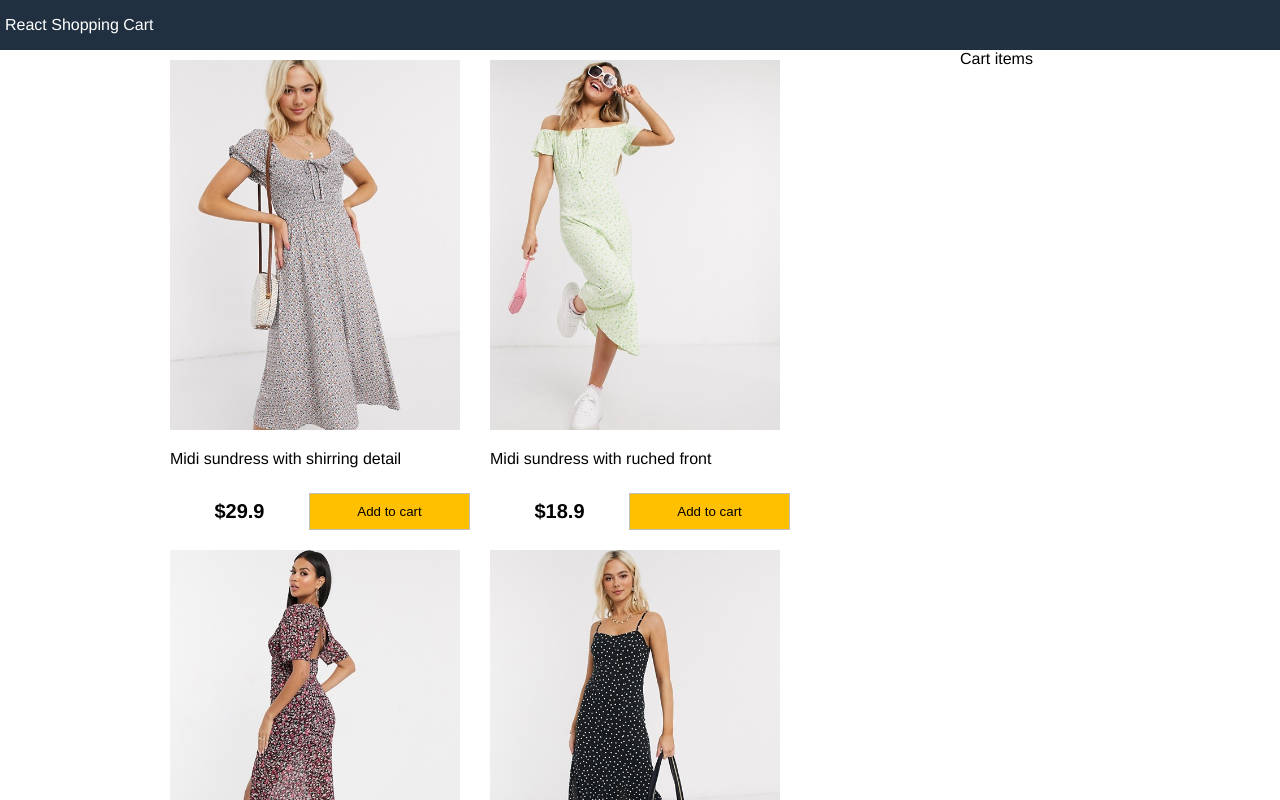
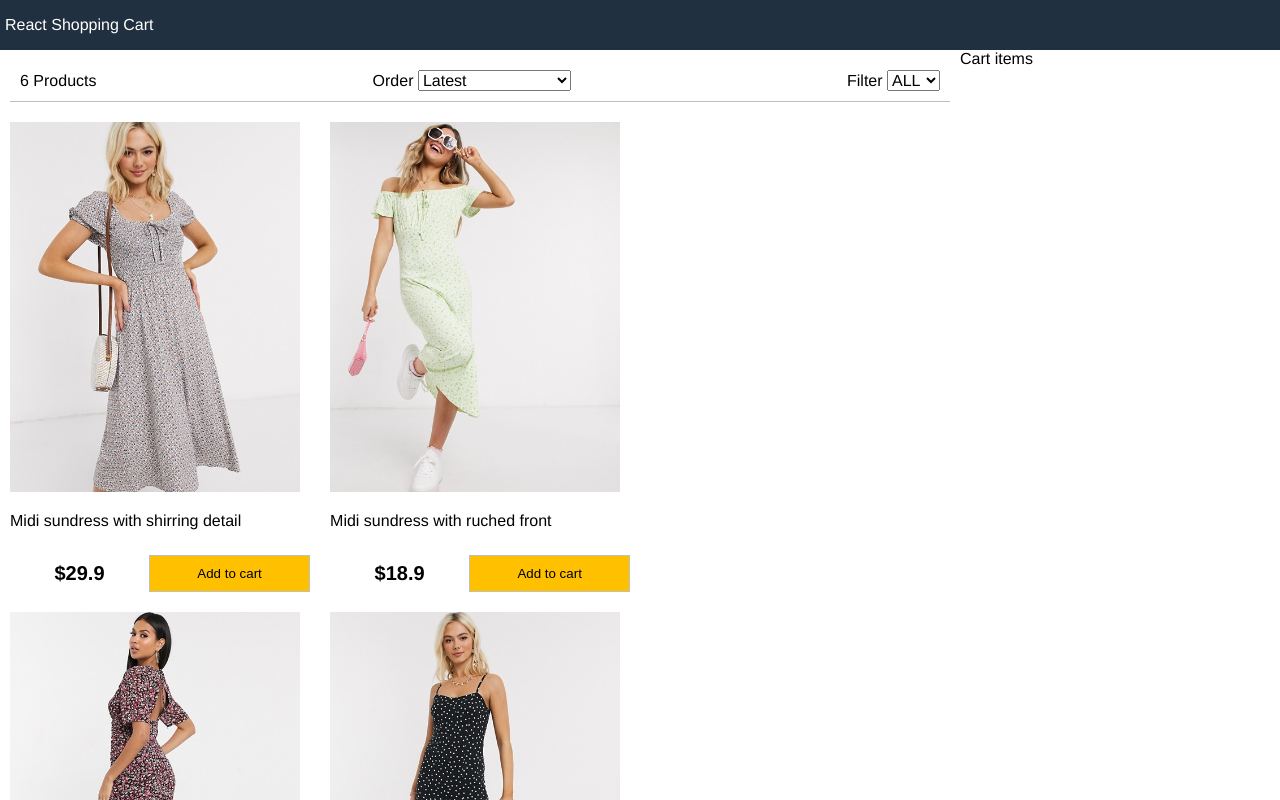
Before and after one commit to pst6/react-shopping-cart, a React (Create React App) app: page / in a window 1280 px wide. Shown: the top 800 px of the page. Built offline with nearby package versions, Linux system fonts and the light colour scheme.

Commit message:
filter-component

```diff
--- a/src/App.js
+++ b/src/App.js
@@ -2,6 +2,8 @@
 import React, { Component } from 'react'
 import data from './data.json'
 import Products from "./components/Products"
+import Filter from "./components/Filter"
+
 
 class App extends Component {
   constructor(){
@@ -11,6 +13,46 @@ class App extends Component {
       size:"",
       sort:""
     }
+    //this.filterProducts=this.filterProducts.bind(this)
+  }
+  filterProducts=(event)=>{
+     console.log(event.target.value)
+     if(event.target.value===""){
+        this.setState({
+            products:data.products,
+            size:"",
+            sort:""
+        })
+     }
+     else{
+        this.setState({
+            ...this.state,
+            size: event.target.value,
+            products: data.products.filter(
+                (product)=>product.availableSizes.indexOf(event.target.value)>=0)
+        });
+    }
+  }
+  sortProducts=(event)=>{
+    console.log(event.target.value)
+    const sort=event.target.value;
+    // console.log(event.target.getAttribute("pp"))
+    this.setState({
+        sort:sort,
+        products:this.state.products.slice().sort((a,b)=>(
+
+                 sort === "lowestToHighest"?
+                 ((a.price > b.price)? 1: -1):
+                 sort ==="highestToLowest"?
+                 ((a.price < b.price)? 1:-1):
+                 ((a._id<b._id)?1:-1 )
+
+
+
+        ))
+    })
+
+
   }
   render(){
   return (
@@ -21,7 +63,13 @@ class App extends Component {
      <main>
       <div className="content">
         <div className="main">
-         <Products productsList={this.state.products}/>
+           <Filter count={this.state.products.length}
+           size={this.state.size}
+           sort={this.state.sort}
+           filterProducts={this.filterProducts}
+           sortProducts={this.sortProducts}
+           />
+            <Products productsList={this.state.products}/>
         </div>
         <div className="sidebar">
           Cart items
--- /dev/null
+++ b/src/components/Filter.js
@@ -0,0 +1,36 @@
+import React, { Component } from 'react'
+
+class Filter extends Component {
+
+    render() {
+        return (
+            <div className="filterProducts">
+                <div className="countFilter">
+                    {this.props.count} Products
+                </div>
+                <div className="priceFilter">
+                Order {" "}
+                    <select  value={this.props.sort} onChange={this.props.sortProducts}>
+                    <option value="latest">Latest</option>
+                        <option value="lowestToHighest">Lowest To Highest</option>
+                        <option value="highestToLowest">Highest To Lowest</option>
+                    </select>
+                </div>
+                <div className="sortFilter">
+                Filter  {" "}
+                    <select  value={this.props.size} onChange={this.props.filterProducts}>
+                        <option value="">ALL</option>
+                        <option value="XS">XS</option>
+                        <option value="S">S</option>
+                        <option value="M">M</option>
+                        <option value="L">L</option>
+                        <option value="XL">XL</option>
+                        <option value="XXL">XXL</option>
+                    </select>
+                </div>
+            </div>
+        )
+    }
+}
+
+export default Filter
--- a/src/index.css
+++ b/src/index.css
@@ -46,6 +46,7 @@ header a{
 
 main{
   grid-area: main;
+  text-emphasis-color: black;
 
 }
 
@@ -72,7 +73,7 @@ flex:1 20rem;
 .products{
   display: flex;
   flex-wrap: wrap;
-  justify-content: center;
+  justify-content: flex-start;
   align-items: center;
   list-style-type: none;
   padding: 0%;
@@ -135,3 +136,14 @@ flex:1 20rem;
 .product a:hover{
   color: #ffc000;
 }
+
+
+/* Filter components */
+.filterProducts{
+  display: flex;
+  justify-content:space-between;
+  align-items: center;
+  padding:1rem;
+  margin: 1rem;
+  border-bottom:.1rem #c0c0c0 solid;
+}
```
